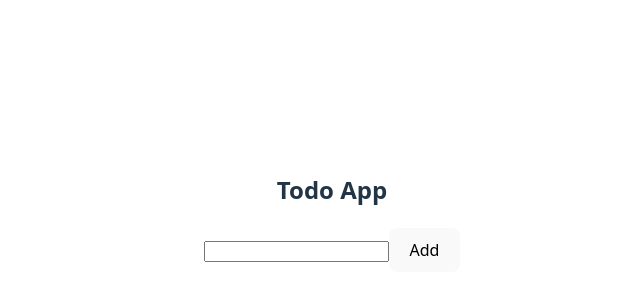
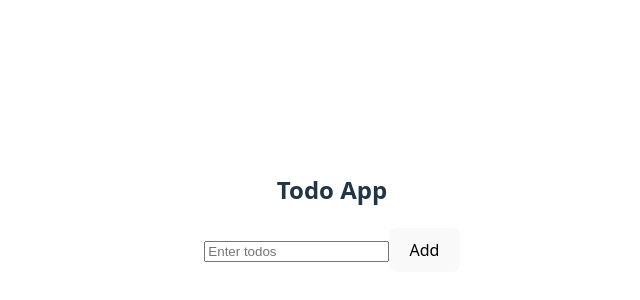
Before and after one commit to Shivam8449/complte-react-revision, a React (Vite) app in the folder todorev/: page / in a window 1280 px wide. Shown: the part 180-480 px from the top of the page, without its empty margins (308-948 px from the left). Built offline with nearby package versions, Linux system fonts and the light colour scheme.

Commit message:
practice

```diff
--- a/todorev/src/TodoList.jsx
+++ b/todorev/src/TodoList.jsx
@@ -1,5 +1,5 @@
 import React, { useState } from 'react'
-import {useTodos} from './TodoContext'
+import { useTodos } from './TodoContext'
 
 const TodoList = () => {
 
@@ -15,10 +15,10 @@ const TodoList = () => {
   return (
     <div>
       <h2>Todo App</h2>
-
       <input
       value={text}
       onChange={(e)=>setText(e.target.value)}
+      placeholder='Enter todos'
       type="text" />
 
       <button onClick={handleAdd}>Add</button>
@@ -26,13 +26,11 @@ const TodoList = () => {
       <ul>
         {todos.map((todo)=>(
           <li key={todo.id}>
-            <span onClick={()=>toggleTodo(todo.id)}
+            <span onClick={()=> toggleTodo(todo.id)}
               style={{textDecoration:todo.completed?'line-through':'none', cursor:'pointer'}}
               >
-                {todo.text}
-
+              {todo.text}
             </span>
-
             <button onClick={()=>deleteTodo(todo.id)}>Delete</button>
           </li>
         ))}
```
Also changed, not shown: todorev/src/TodoContext.jsx (+6 -7 lines).
